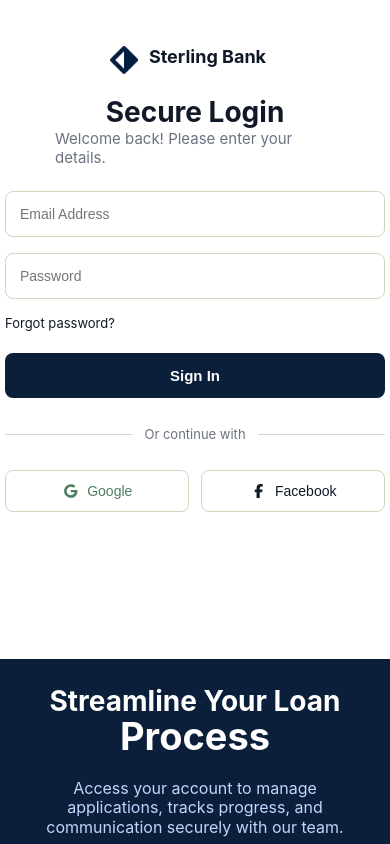
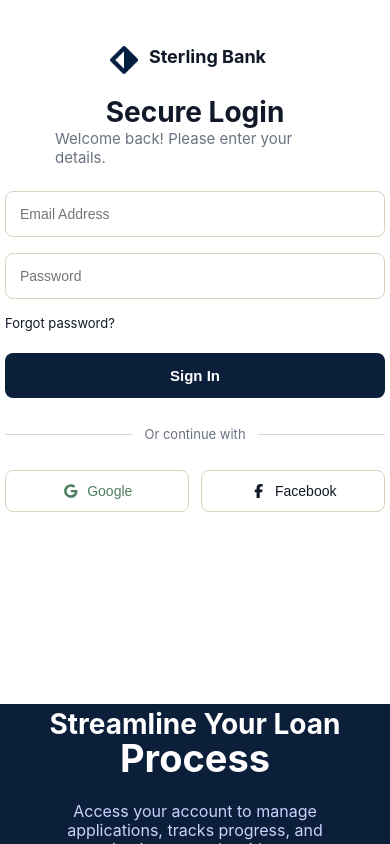
Before and after one commit to Talesoftoba/Loan-App, a React (Vite) app: page / in a window 390 px wide. Built offline with nearby package versions, Linux system fonts and the light colour scheme.

Commit message:
mobile view fix

```diff
--- a/src/Pages/Login/Login.module.css
+++ b/src/Pages/Login/Login.module.css
@@ -21,8 +21,8 @@
      width: 100vw;
     font-family: "inter", system-ui, sans-serif;
     overflow: hidden;
-
     position: relative;
+    --mobile-right-height: 140px;
 }
 
 .loginLeft{
@@ -252,6 +252,7 @@
         align-items: flex-start;
         padding-top: 18px;
         padding-bottom: 24px;
+        padding-bottom: var(--mobile-right-height);
     }
     .loginBox{
         transform: translateY(-8px);
@@ -267,7 +268,10 @@
        display: flex;
        justify-content: center;
        align-items: center;
-       z-index: 1;
+
+       height: var(--mobile-right-height);
+       padding: 20px 24px;
+       padding-bottom: calc(20px + env(safe-area-inset-bottom));
     }
     .rightTitle{
         font-size: 28px;
```
